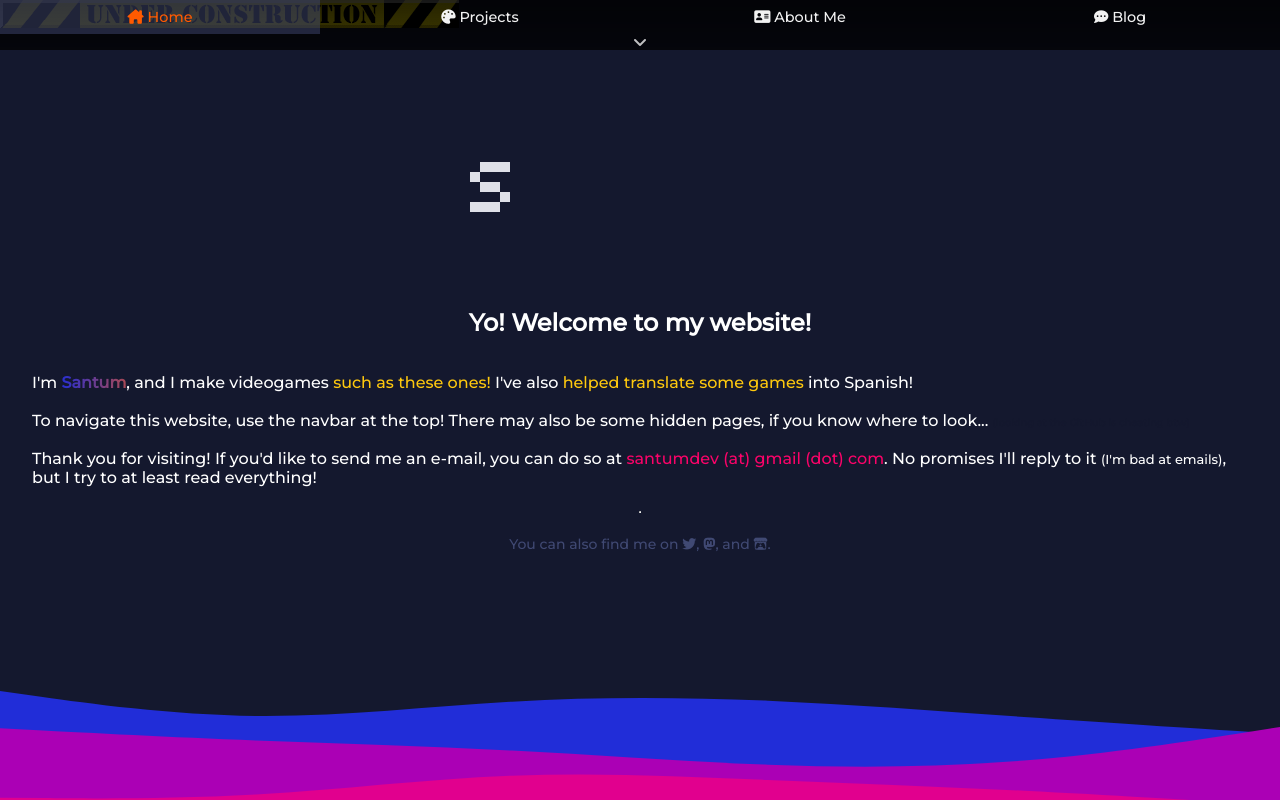
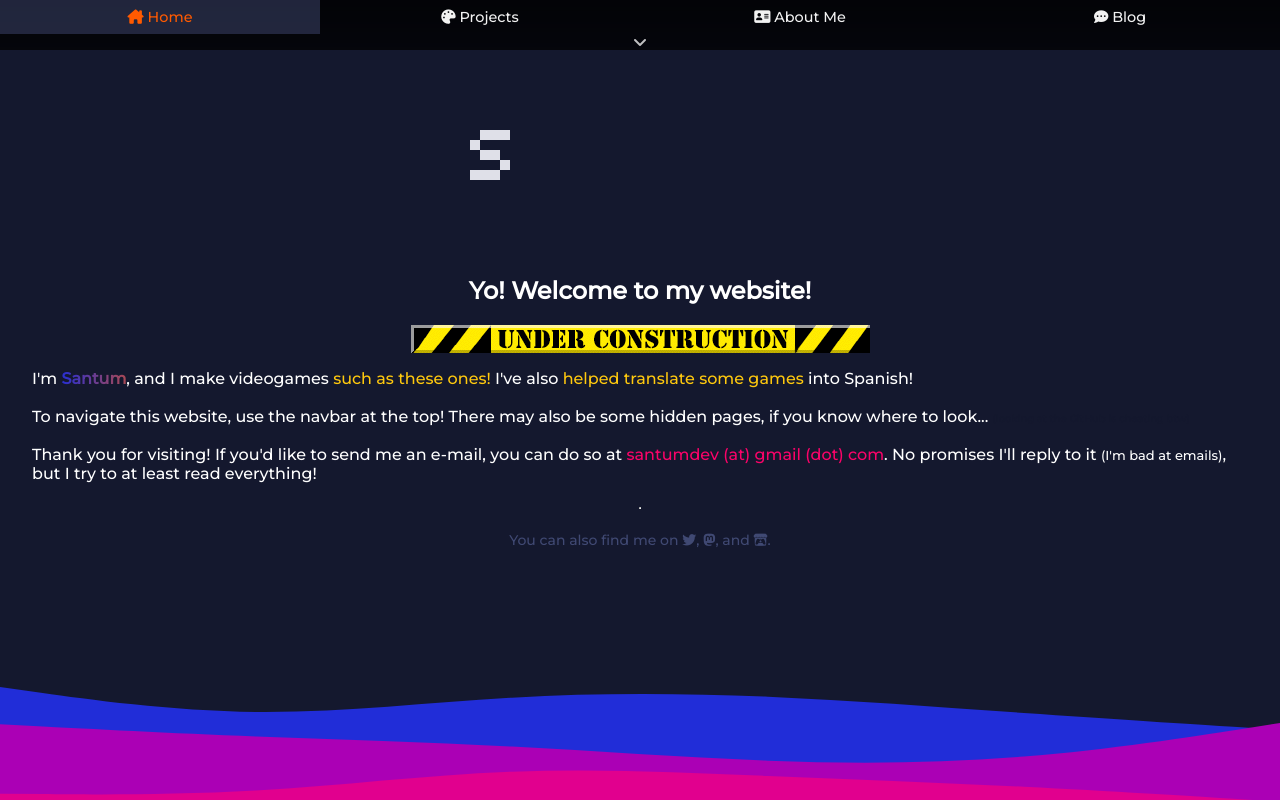
Before and after one commit to santumerino/redesign, a plain HTML site: page index.html in a window 1280 px wide. Shown: the top 800 px of the page. Drawn offline with Linux system fonts and the light colour scheme.

Commit message:
Update index.html

```diff
--- a/index.html
+++ b/index.html
@@ -58,11 +58,9 @@ window.onload = function() {
 		<div class="downarrow"><i class="fa-solid fa-angle-down"></i></div>
 	</nav>
 
-<img src="images\underconstruction.gif">
-
 <section>
 <p><img border="0" src="./logoAnim.gif" alt="Animated text: Santum" class="logo"></a></p>
-<h1> Yo! Welcome to my website!</h1>
+<h1> Yo! Welcome to my website!</h1><img src="images\underconstruction.gif">
 <p>
 I'm <font class="linear-wipe"><b>Santum</b></font>, and I make videogames <a class="brighter" href="projects#games">such as these ones!</a> I've also <a class="brighter" href="projects#translation">helped translate some games</a> into Spanish!<br><br>
 To navigate this website, use the navbar at the top! There may also be some hidden pages, if you know where to look... <font color=#14182e size="1">(looking at the GitHub is cheating btw)</font><br><br>
```
